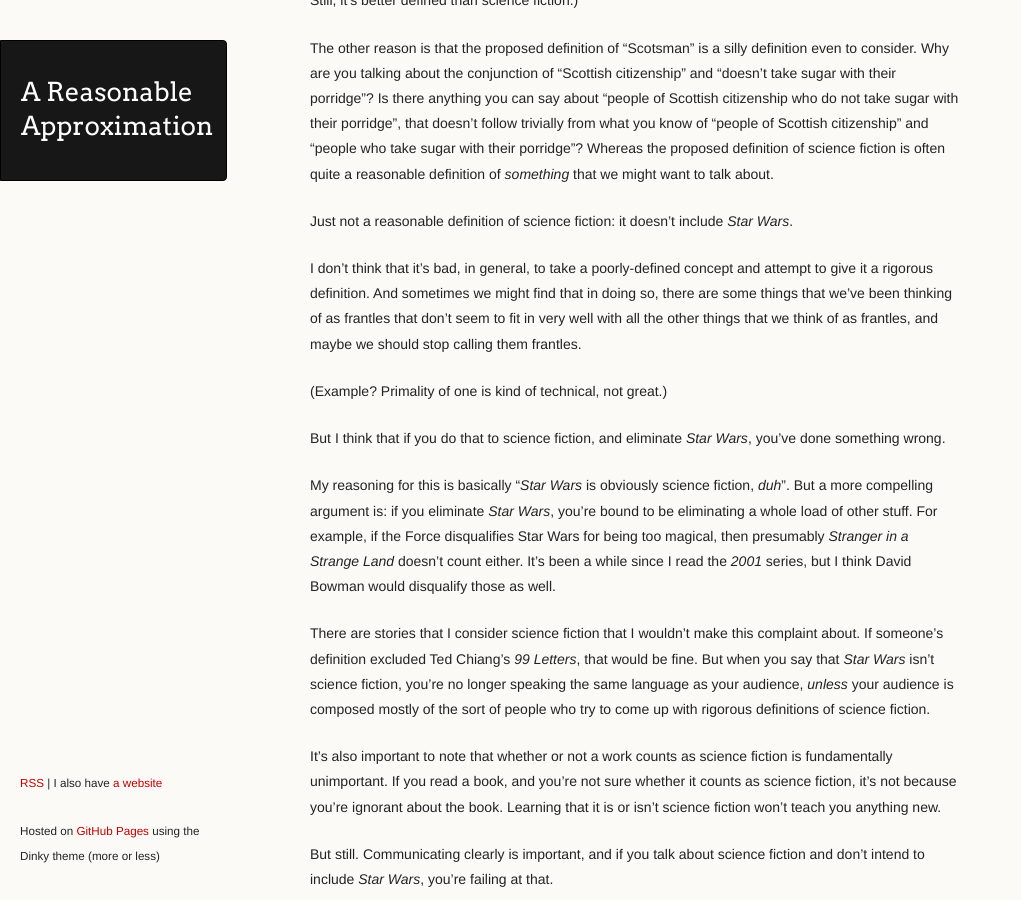
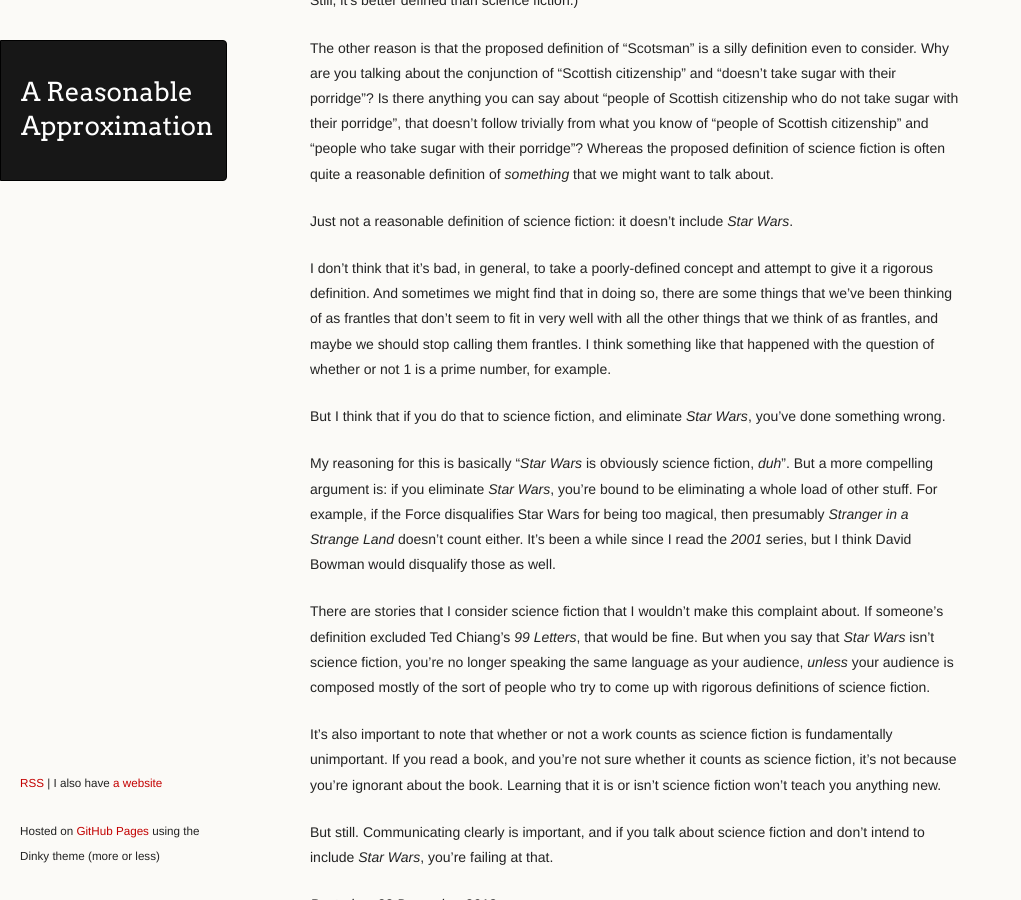
Before and after one commit to ChickenProp/chickenprop.github.com, a Jekyll site: the page built from _posts/2013-12-22-poorly-defined-scotsman.md, in a window 1280 px wide and 900 px high, scrolled down 821 px. Shown: the whole window, without its empty margins (0-1021 px from the left). Built offline with Jekyll 4.4.1, drawn with Linux system fonts in a browser that asks for light colours; comment, search, counter and statistics services are not loaded.

Commit message:
Add example.

```diff
--- a/_posts/2013-12-22-poorly-defined-scotsman.md
+++ b/_posts/2013-12-22-poorly-defined-scotsman.md
@@ -29,9 +29,7 @@ The other reason is that the proposed definition of "Scotsman" is a silly defini
 
 Just not a reasonable definition of science fiction: it doesn't include *Star Wars*.
 
-I don't think that it's bad, in general, to take a poorly-defined concept and attempt to give it a rigorous definition. And sometimes we might find that in doing so, there are some things that we've been thinking of as frantles that don't seem to fit in very well with all the other things that we think of as frantles, and maybe we should stop calling them frantles.
-
-(Example? Primality of one is kind of technical, not great.)
+I don't think that it's bad, in general, to take a poorly-defined concept and attempt to give it a rigorous definition. And sometimes we might find that in doing so, there are some things that we've been thinking of as frantles that don't seem to fit in very well with all the other things that we think of as frantles, and maybe we should stop calling them frantles. I think something like that happened with the question of whether or not 1 is a prime number, for example.
 
 But I think that if you do that to science fiction, and eliminate *Star Wars*, you've done something wrong.
 
```
